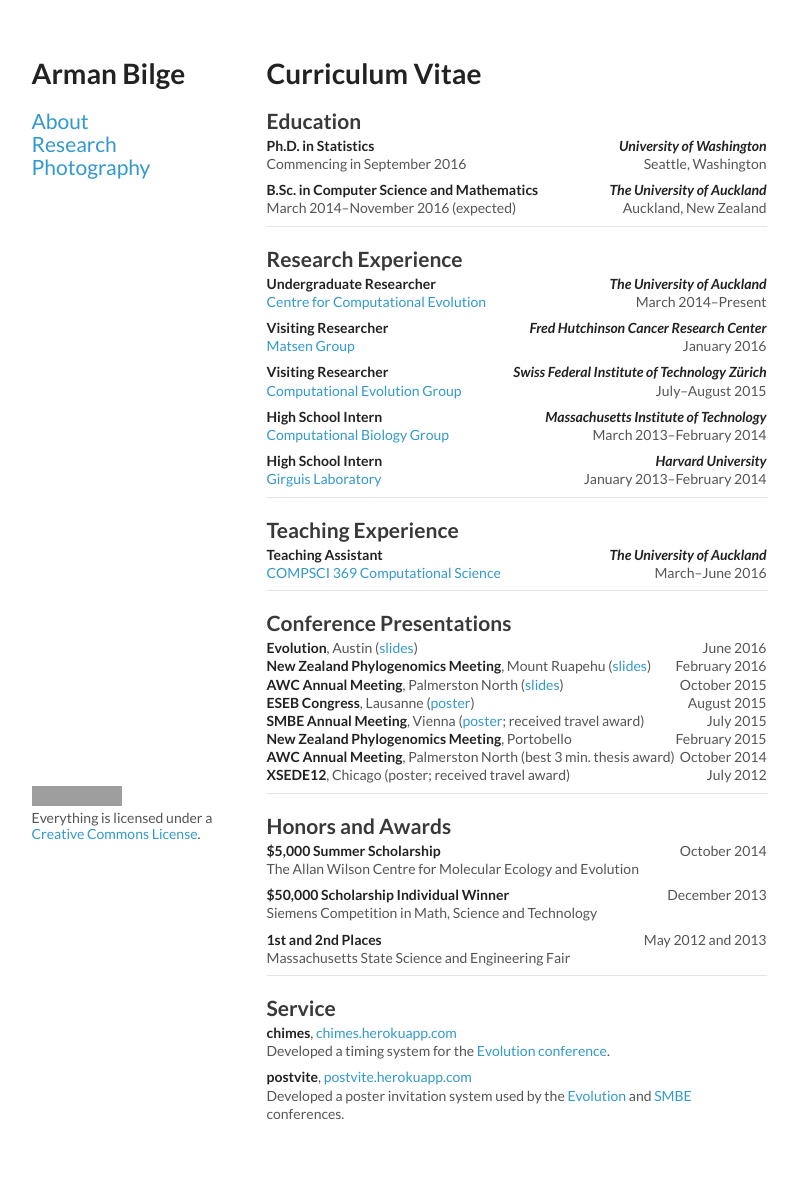
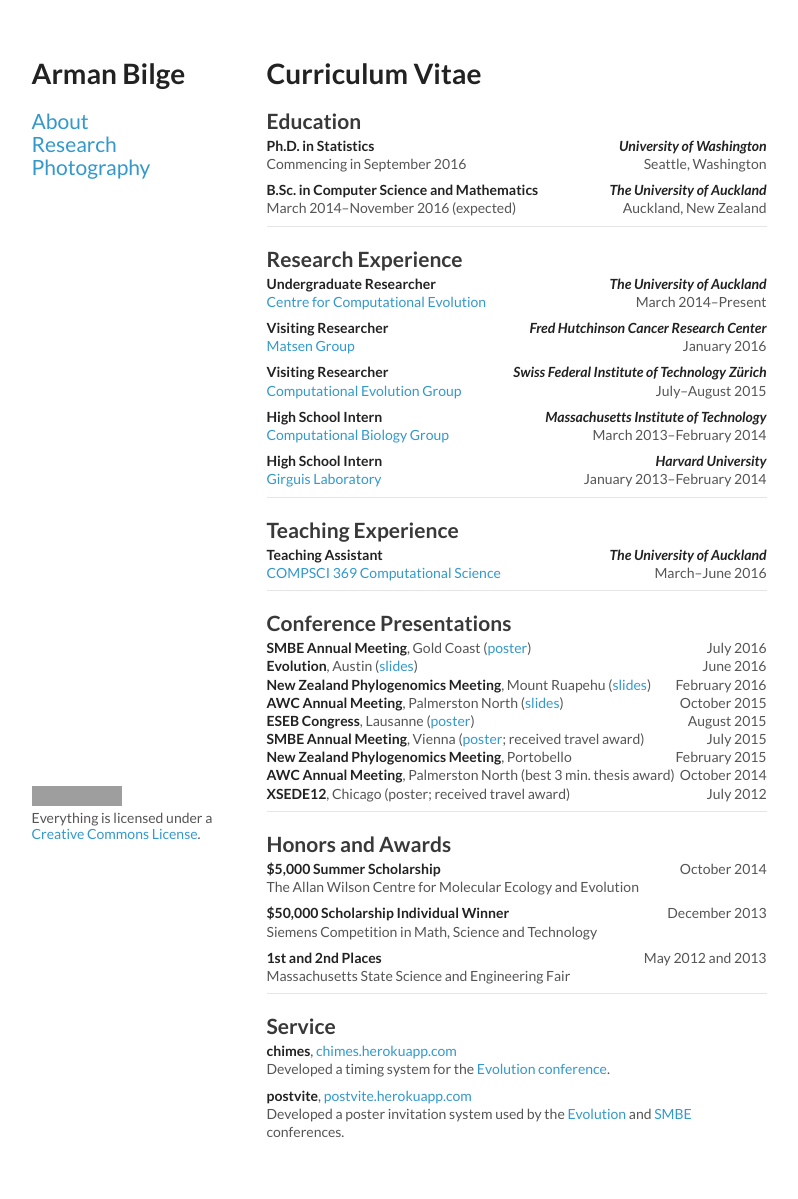
Before and after one commit to armanbilge/armanbilge.github.io, a Jekyll site: the page built from cv/index.md, in a window 1280 px wide. Shown: the whole page, without its empty margins (241-1039 px from the left). Built offline with Jekyll 4.4.1, drawn with Linux system fonts in a browser that asks for light colours; a style sheet for code colours, icons or effects is not loaded; grey boxes are pictures that could not be loaded.

Commit message:
Add SMBE16 poster

```diff
--- a/cv/index.md
+++ b/cv/index.md
@@ -68,6 +68,8 @@
 
 ## Conference Presentations
 
+<span class="left">**SMBE Annual Meeting**, Gold Coast ([poster](//doi.org/10.5281/zenodo.56495))</span>
+<span class="right">July 2016</span><br/>
 <span class="left">**Evolution**, Austin ([slides](//doi.org/10.5281/zenodo.55957))</span>
 <span class="right">June 2016</span><br/>
 <span class="left">**New Zealand Phylogenomics Meeting**, Mount Ruapehu ([slides](//doi.org/10.5281/zenodo.46350))</span>
```
